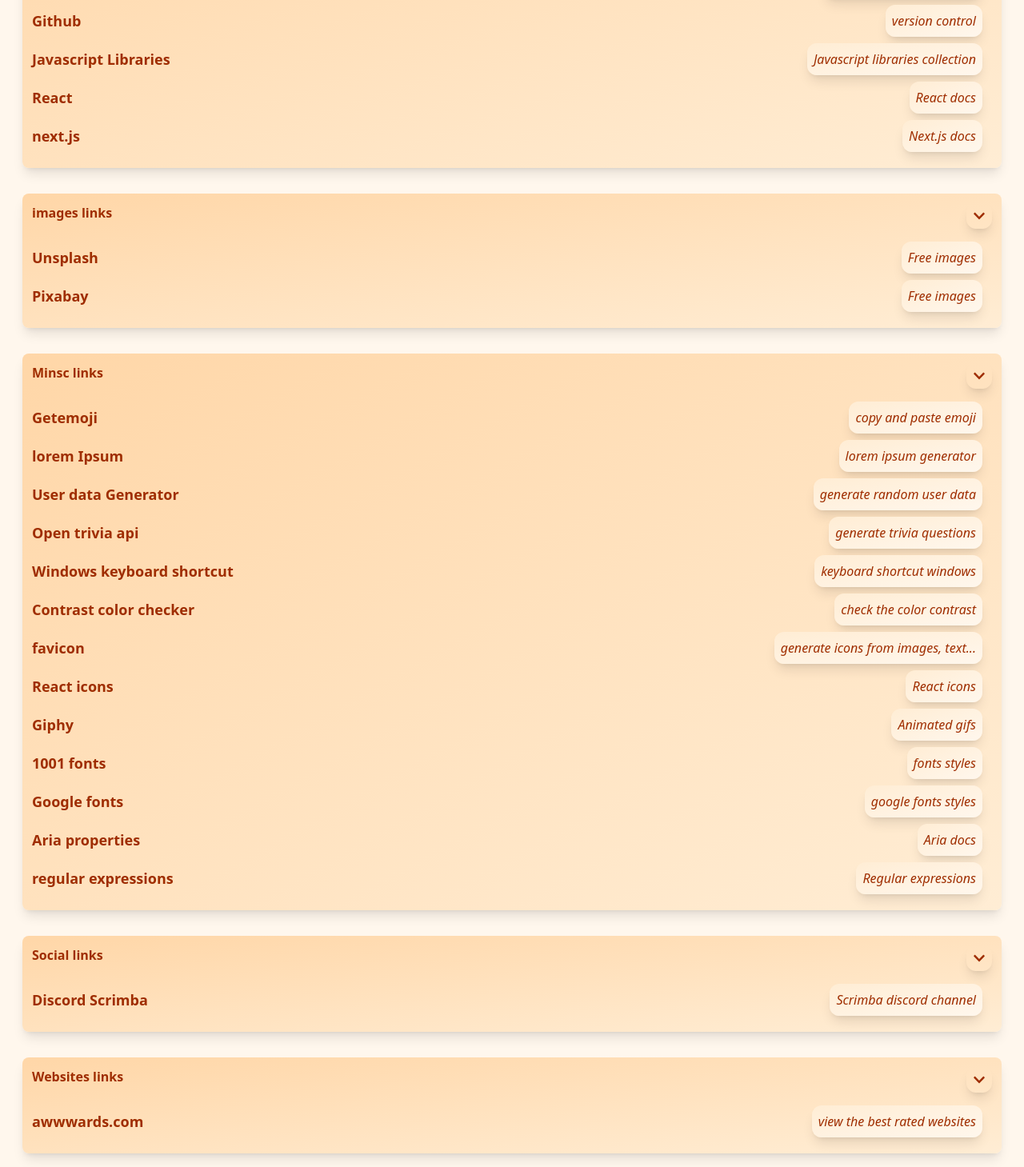
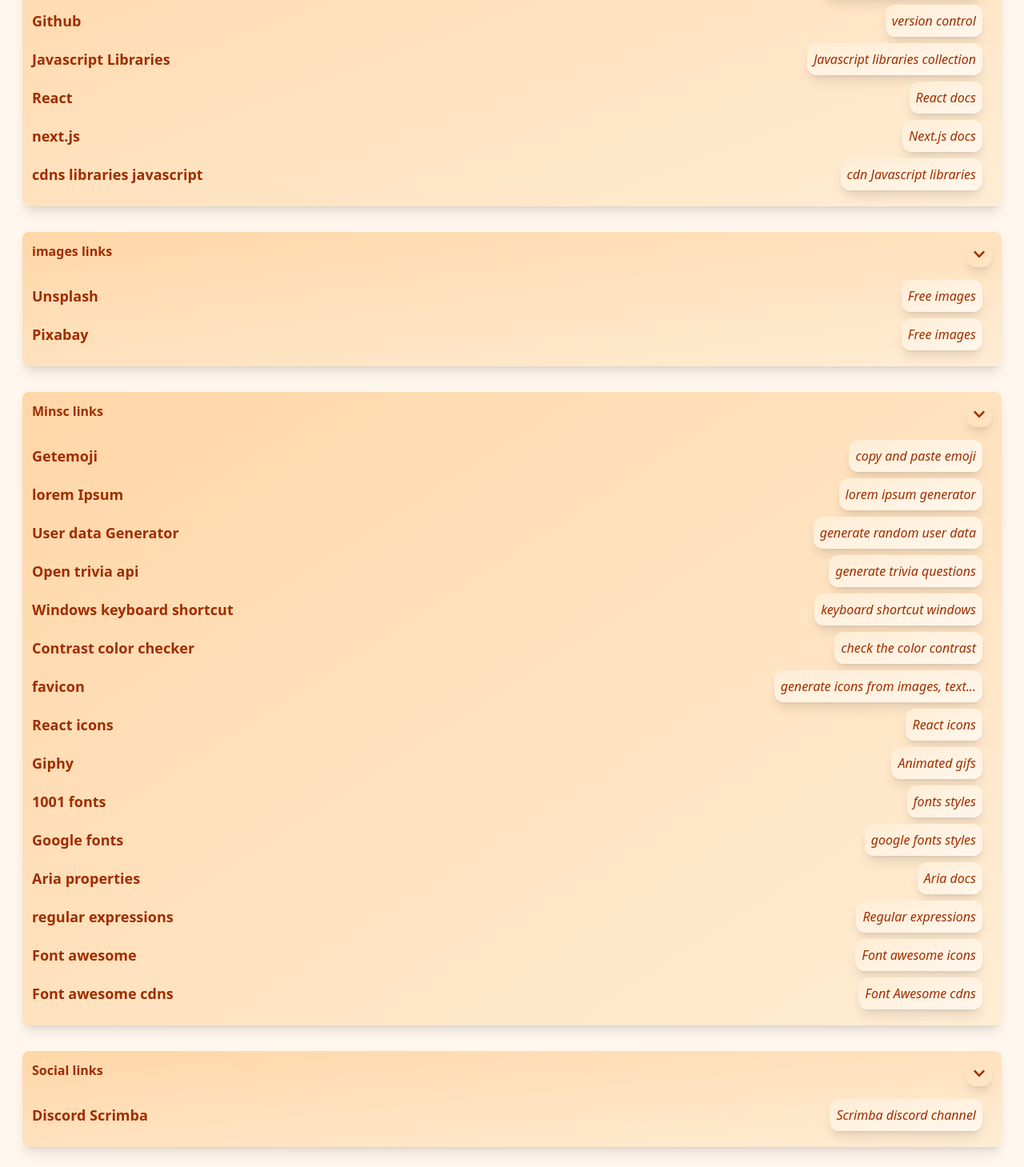
Before and after one commit to gyo82v/webLinks, a React (Vite) app: page / in a window 1280 px wide. Shown: the part 578-2037 px from the top of the page at 80% size. Built offline with nearby package versions, Linux system fonts and the light colour scheme.

Commit message:
Added three links in Minsc and coding

```diff
--- a/src/components/categories/Coding.jsx
+++ b/src/components/categories/Coding.jsx
@@ -17,6 +17,7 @@
             <Li href="https://nextjs.org/docs/app/getting-started/installation#manual-installation" name="next.js">
               Next.js docs
             </Li>
+            <Li href="https://cdnjs.com/libraries" name="cdns libraries javascript">cdn Javascript libraries</Li>
         </Section>
     )
 }
--- a/src/components/categories/Minsc.jsx
+++ b/src/components/categories/Minsc.jsx
@@ -29,7 +29,8 @@
               Aria docs
             </Li>
             <Li href="https://developer.mozilla.org/en-US/docs/Web/JavaScript/Guide/Regular_expressions" name="regular expressions">Regular expressions</Li>
-
+            <Li href="https://fontawesome.com/" name="Font awesome">Font awesome icons</Li>
+            <Li href="https://cdnjs.com/libraries/font-awesome" name="Font awesome cdns" >Font Awesome cdns</Li>
         </Section>
     )
 }
```
